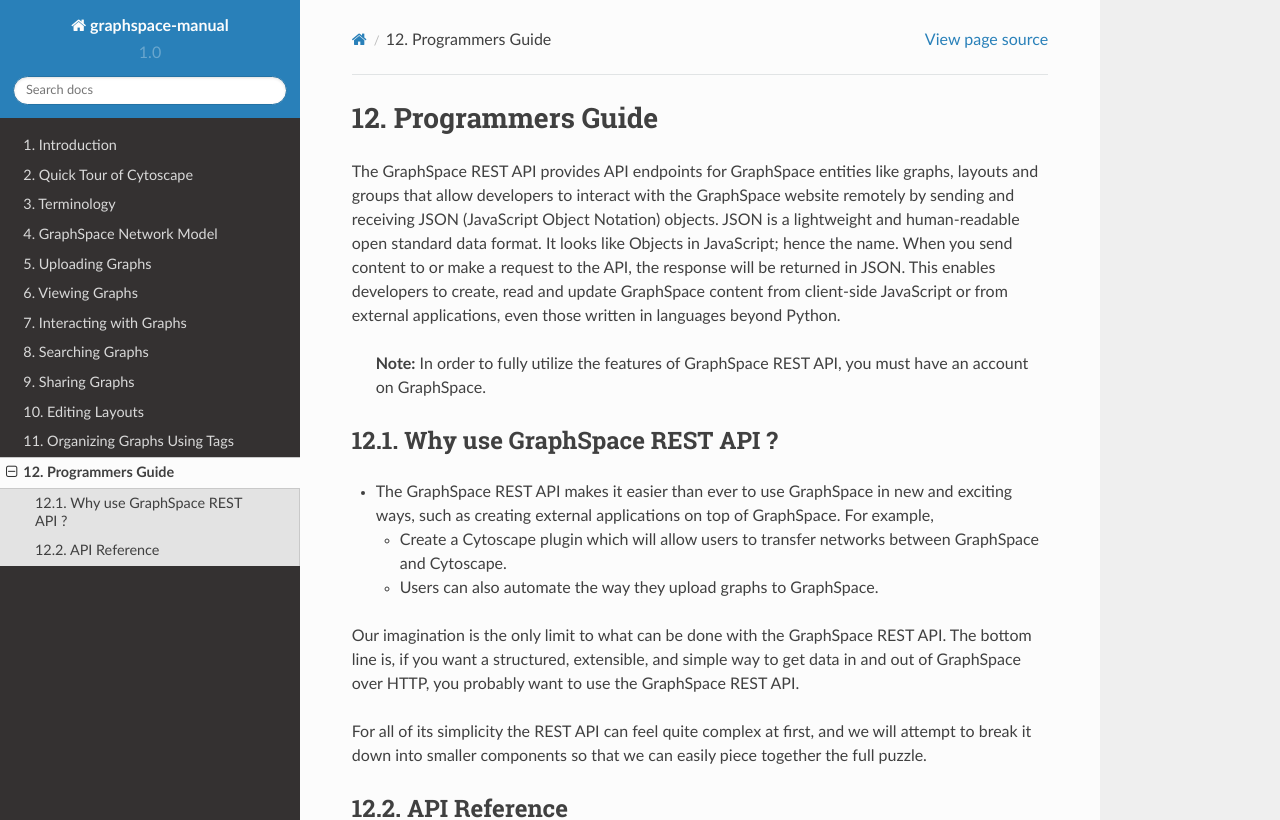
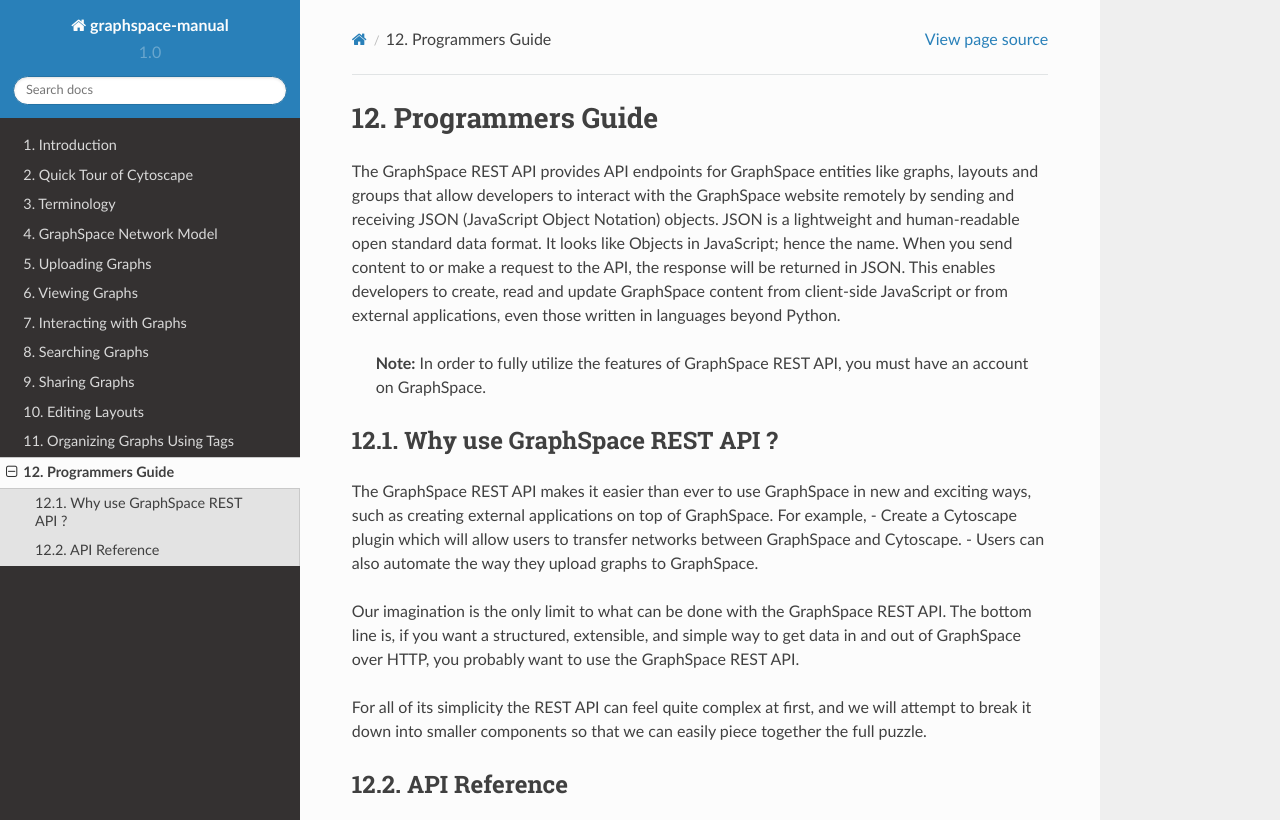
Before and after one commit to adbharadwaj/graphspace-manual, a Sphinx documentation site: the page built from docs/Programmers_Guide.md, in a window 1280 px wide and 900 px high, cut to the strip 0-820 px from the top of the window. Built offline with Sphinx 7.4.7 and the Read the Docs theme 2.0.0, drawn with Linux system fonts in a browser that asks for light colours.

```diff
--- a/docs/Programmers_Guide.md
+++ b/docs/Programmers_Guide.md
@@ -6,7 +6,7 @@ The GraphSpace REST API provides API endpoints for GraphSpace entities like grap
 
 ## Why use GraphSpace REST API ?
 
-- The GraphSpace REST API makes it easier than ever to use GraphSpace in new and exciting ways, such as creating external applications on top of GraphSpace. For example,
+The GraphSpace REST API makes it easier than ever to use GraphSpace in new and exciting ways, such as creating external applications on top of GraphSpace. For example,
     - Create a Cytoscape plugin which will allow users to transfer networks between GraphSpace and Cytoscape.
     - Users can also automate the way they upload graphs to GraphSpace.
 
```
